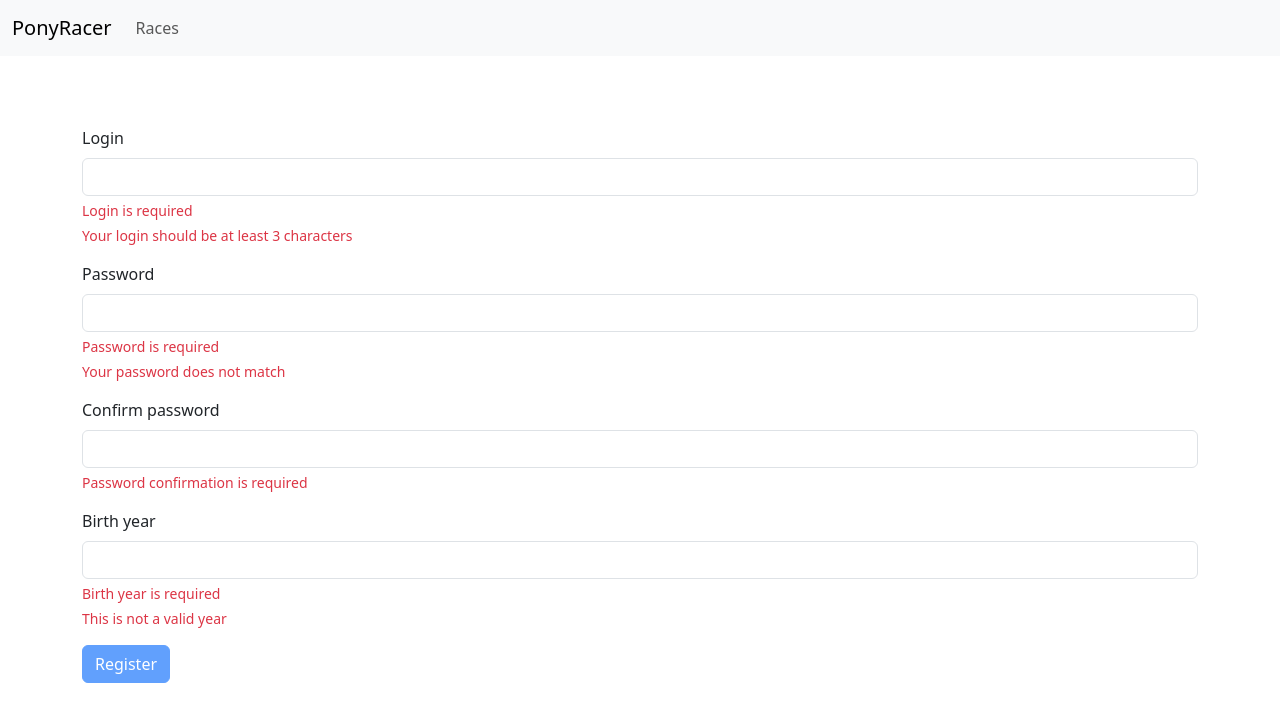
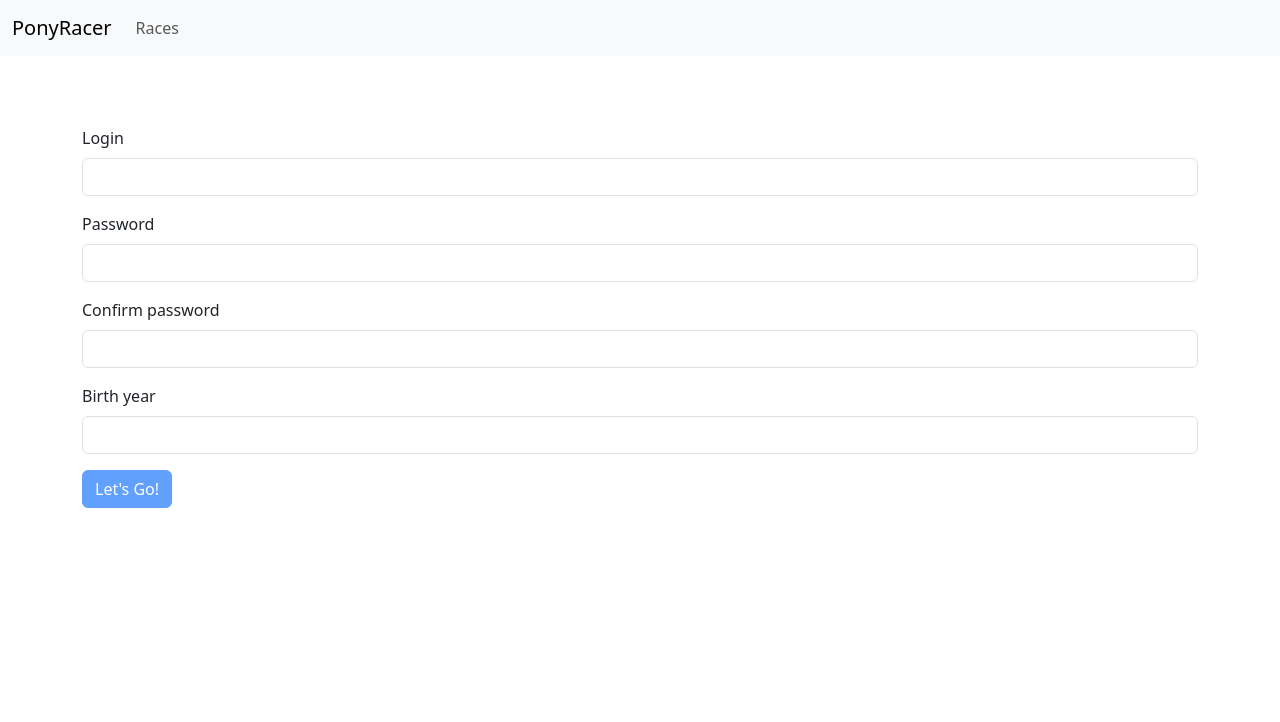
Before and after one commit to achrefabdennebi/ponyracer, an Angular app: page /register in a window 1280 px wide. Shown: the top 722 px of the page. Built offline with nearby package versions, Linux system fonts and the light colour scheme.

Commit message:
feat: add validators

```diff
--- a/src/app/register/register.component.html
+++ b/src/app/register/register.component.html
@@ -3,32 +3,65 @@
     <label for="login" class="form-label">Login</label>
     <input id="login" type="text" class="form-control" formControlName="login" />
     <!-- error message here -->
-    <div id="login-required-error" class="invalid-feedback">Login is required</div>
-    <div id="login-length-error" class="invalid-feedback">Your login should be at least 3 characters</div>
+    <div id="login-required-error"
+         class="invalid-feedback"
+         *ngIf="userForm.controls.login.dirty && userForm.controls.login.hasError('required')" >
+      Login is required
+    </div>
+    <div id="login-length-error"
+         class="invalid-feedback"
+          *ngIf="userForm.controls.login.dirty && userForm.controls.login.hasError('minlength')">
+      Your login should be at least 3 characters
+    </div>
   </div>
   <div formGroupName="passwordForm">
     <div class="mb-3">
       <label for="password" class="form-label">Password</label>
       <input id="password" type="password" class="form-control" formControlName="password" />
       <!-- error message here -->
-      <div id="password-required-error" class="invalid-feedback">Password is required</div>
-      <div id="password-matching-error" class="invalid-feedback">Your password does not match</div>
+      <div id="password-required-error"
+           class="invalid-feedback"
+           *ngIf="userForm.controls.passwordForm.controls.password.dirty
+                  && userForm.controls.passwordForm.controls.password.hasError('required')">
+        Password is required
+      </div>
+      <div id="password-matching-error"
+           class="invalid-feedback"
+           *ngIf="userForm.controls.passwordForm.dirty
+                  && userForm.controls.passwordForm.hasError('matchingError')">
+        Your password does not match
+      </div>
     </div>
     <div class="mb-3">
       <label for="confirmPassword" class="form-label">Confirm password</label>
       <input id="confirmPassword" type="password" class="form-control" formControlName="confirmPassword" />
       <!-- error message here -->
-      <div id="confirm-password-required-error" class="invalid-feedback">Password confirmation is required</div>
+      <div id="confirm-password-required-error"
+           class="invalid-feedback"
+           *ngIf="userForm.controls.passwordForm.controls.confirmPassword.dirty
+                  && userForm.controls.passwordForm.controls.confirmPassword.hasError('required')">
+        Password confirmation is required
+      </div>
     </div>
   </div>
   <div class="mb-3">
     <label for="birthYear" class="form-label">Birth year</label>
     <input id="birthYear" type="number" class="form-control" formControlName="birthYear" />
     <!-- error message here -->
-    <div id="birth-year-required-error" class="invalid-feedback">Birth year is required</div>
-    <div id="birth-year-invalid-error" class="invalid-feedback">This is not a valid year</div>
+    <div id="birth-year-required-error"
+         class="invalid-feedback"
+         *ngIf="userForm.controls.birthYear.dirty
+                && userForm.controls.birthYear.hasError('required')">
+      Birth year is required
+    </div>
+    <div id="birth-year-invalid-error"
+         class="invalid-feedback"
+         *ngIf="userForm.controls.birthYear.hasError('min')
+          || userForm.controls.birthYear.hasError('max')">
+      This is not a valid year
+    </div>
   </div>
   <div class="mb-3">
-    <button type="submit" class="btn btn-primary" [disabled]="userForm.invalid">Register</button>
+    <button type="submit" class="btn btn-primary" [disabled]="userForm.invalid">Let's Go!</button>
   </div>
 </form>
--- a/src/app/register/register.component.ts
+++ b/src/app/register/register.component.ts
@@ -1,5 +1,11 @@
 import { Component } from '@angular/core';
-import { NonNullableFormBuilder, ReactiveFormsModule, Validators } from '@angular/forms';
+import {
+  AbstractControl,
+  NonNullableFormBuilder,
+  ReactiveFormsModule,
+  ValidationErrors,
+  Validators
+} from '@angular/forms';
 import { UserService } from '../user.service';
 import { Router } from '@angular/router';
 import { NgIf } from '@angular/common';
@@ -12,13 +18,20 @@ import { NgIf } from '@angular/common';
   styleUrl: './register.component.css'
 })
 export class RegisterComponent {
-  login = this.fb.control('', [Validators.required, Validators.min(3)]);
+  login = this.fb.control('', [Validators.required, Validators.minLength(3)]);
   password = this.fb.control('', [Validators.required]);
   confirmPassword = this.fb.control('', [Validators.required]);
-  birthYear = this.fb.control<number | null>(null, [Validators.required]);
+  birthYear = this.fb.control<number | null>(null,
+    [
+      Validators.required,
+      Validators.min(1900),
+      Validators.max(new Date().getFullYear())
+    ]);
   passwordGroup = this.fb.group({
     password: this.password,
     confirmPassword: this.confirmPassword
+  }, {
+    validators: RegisterComponent.passwordMatch
   });
   userForm = this.fb.group({
     login: this.login,
@@ -32,8 +45,11 @@ export class RegisterComponent {
     private router: Router
   ) {}
 
-  static passwordMatch() {
-    return {
+  static passwordMatch(group: AbstractControl): ValidationErrors | null {
+    const password = group.value.password;
+    const confirmPassword = group.value.confirmPassword;
+
+    return password === confirmPassword ? null : {
       matchingError: true
     }
   }
```
